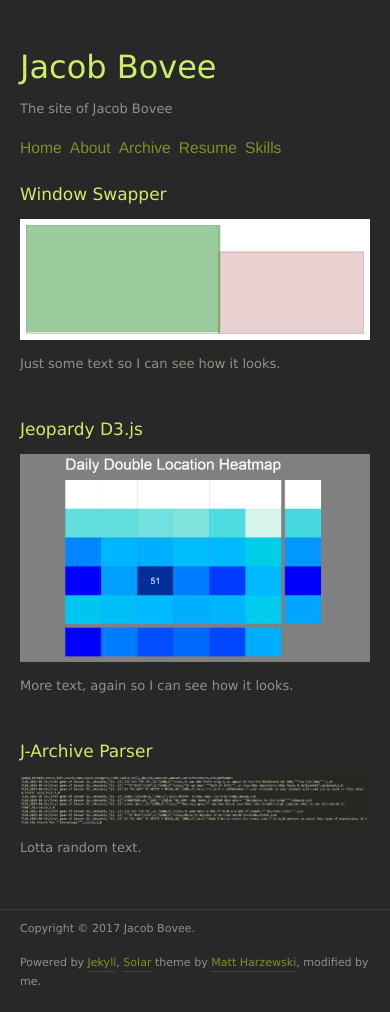
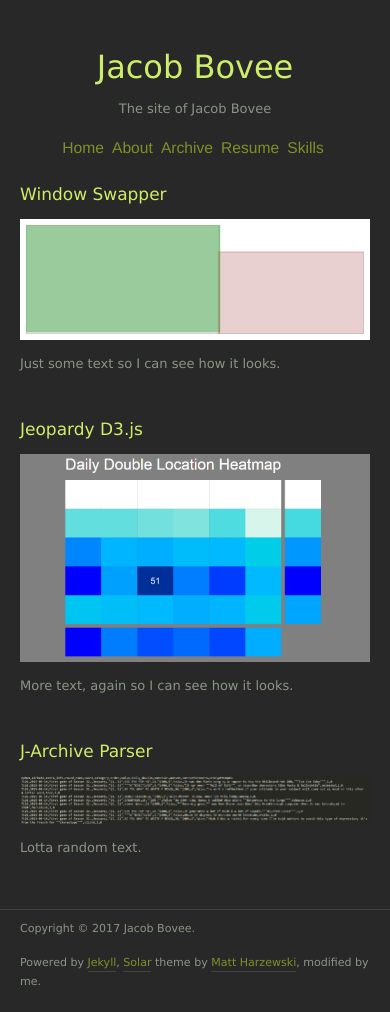
Before and after one commit to jbovee/jbovee.github.io, a Jekyll site: the page built from index.html, in a window 390 px wide. Built offline with Jekyll 4.4.1, drawn with Linux system fonts in a browser that asks for light colours; nearby versions of some CDN libraries; the list of posts is cut into pages by our own code.

Commit message:
Center title and navbar text when in mobile size

```diff
--- a/assets/css/style.css
+++ b/assets/css/style.css
@@ -244,12 +244,13 @@ img.header {
 	}
 
 	#header {
+		text-align: center;
 		margin-bottom: 10px;
 	}
 
 	#sidebar {
 		position: relative;
-		text-align: left;
+		text-align: center;
 		width: 100%;
 		left: 0;
 	}
```
